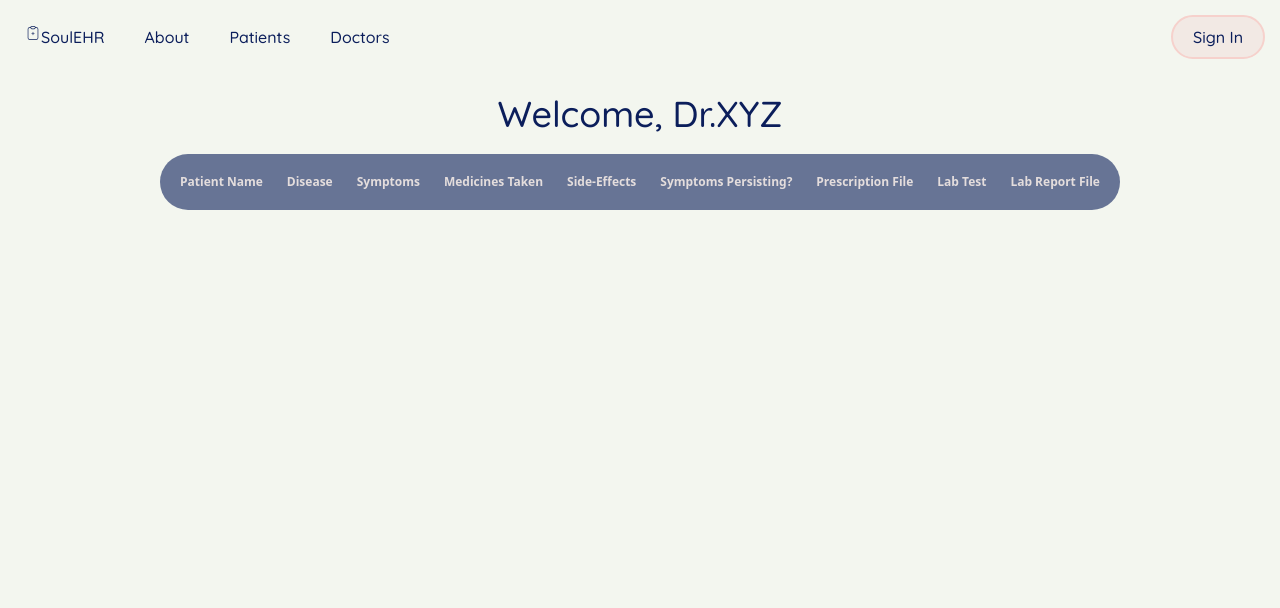
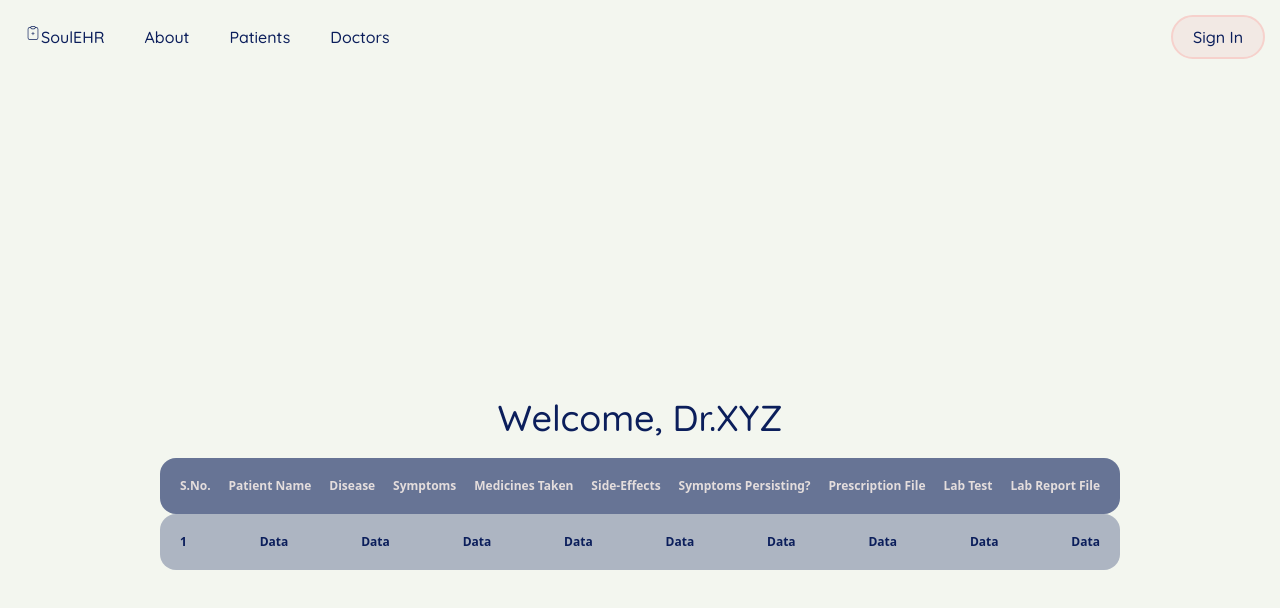
Before and after one commit to rmurarishetti/EHRSoulbound, a Next.js app in the folder ehr-soulbound/: page /doctor/home in a window 1280 px wide. Shown: the top 608 px of the page. Built offline with nearby package versions, Linux system fonts and the light colour scheme; no server answers.

Commit message:
wip: user-page, admin-dashboard

```diff
--- a/ehr-soulbound/src/app/admin/dashboard/doctors/page.tsx
+++ b/ehr-soulbound/src/app/admin/dashboard/doctors/page.tsx
@@ -21,10 +21,10 @@ const page = () => {
 			</div>
             <div className="w-3/4 flex justify-between text-[#0B1E5B] text-xs font-bold p-5 rounded-2xl" style={{ backgroundColor: "rgba(11, 30, 91, 0.3)" }}>
 				<div>1</div>
-				<div>LOL</div>
-				<div>LOL</div>
-                <div>LOL</div>
-				<div>LOL</div>
+				<div>Data</div>
+				<div>Data</div>
+                <div>Data</div>
+				<div>Data</div>
 			</div>
 		</div>
     </div>
--- a/ehr-soulbound/src/app/admin/dashboard/patients/page.tsx
+++ b/ehr-soulbound/src/app/admin/dashboard/patients/page.tsx
@@ -20,9 +20,9 @@ const page = () => {
 			</div>
 			<div className="w-3/4 flex justify-between text-[#0B1E5B] text-xs font-bold p-5 rounded-2xl" style={{ backgroundColor: "rgba(11, 30, 91, 0.3)" }}>
 				<div>1</div>
-				<div>LOL</div>
-				<div>LOL</div>
-				<div>LOL</div>
+				<div>Data</div>
+				<div>Data</div>
+				<div>Data</div>
 			</div>
 		</div>
     </div>
--- a/ehr-soulbound/src/app/doctor/home/page.tsx
+++ b/ehr-soulbound/src/app/doctor/home/page.tsx
@@ -7,7 +7,8 @@ export default function page() {
           <div>
             <h3 className='font-quicksand font-medium text-4xl px-5 py-5 text-[#0B1E5B]'>Welcome, Dr.XYZ</h3>
           </div>
-          <div className="w-3/4 flex justify-between text-[#f2e9e4]/90 text-xs font-bold p-5 mb-auto rounded-full" style={{ backgroundColor: "rgba(11, 30, 91, 0.6)" }}>
+          <div className="w-3/4 flex justify-between text-[#f2e9e4]/90 text-xs font-bold p-5 rounded-2xl" style={{ backgroundColor: "rgba(11, 30, 91, 0.6)" }}>
+            <div>S.No.</div>
             <div>Patient Name</div>
             <div>Disease</div>
             <div>Symptoms</div>
@@ -18,6 +19,18 @@ export default function page() {
             <div>Lab Test</div>
             <div>Lab Report File</div>
           </div>
+          <div className="w-3/4 flex justify-between text-[#0B1E5B] text-xs font-bold p-5 rounded-2xl" style={{ backgroundColor: "rgba(11, 30, 91, 0.3)" }}>
+            <div>1</div>
+            <div>Data</div>
+            <div>Data</div>
+            <div>Data</div>
+            <div>Data</div>
+            <div>Data</div>
+            <div>Data</div>
+            <div>Data</div>
+            <div>Data</div>
+            <div>Data</div>
+          </div>
         </div>
     </div>
   )
```
